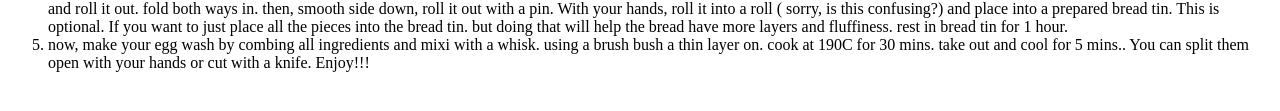
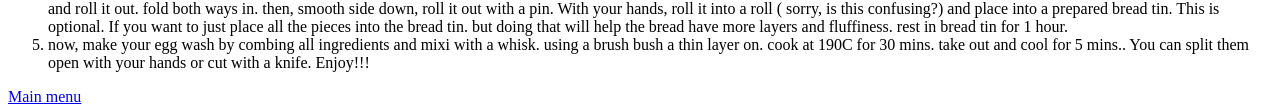
Before and after one commit to garynotethan/odin_recipes, a plain HTML site: page recipes/milk-bread.html in a window 1280 px wide. Shown: the part 958-1069 px from the top of the page. Before the commit the page ends 1046 px from the top, so only its background shows below. Drawn offline with Linux system fonts and the light colour scheme.

Commit message:
Add back buttom (home button) to milk-bread.html
added a button so you can return back to the home page

```diff
--- a/recipes/milk-bread.html
+++ b/recipes/milk-bread.html
@@ -45,5 +45,6 @@
         <li>now, make your egg wash by combing all ingredients and mixi with a whisk. using a brush bush a thin layer on. cook at 190C
             for 30 mins. take out and cool for 5 mins.. You can split them open with your hands or cut with a knife. Enjoy!!!</li>
     </ol>
+    <a href="../index.html">Main menu</a>
 </body>
 </html>
```
